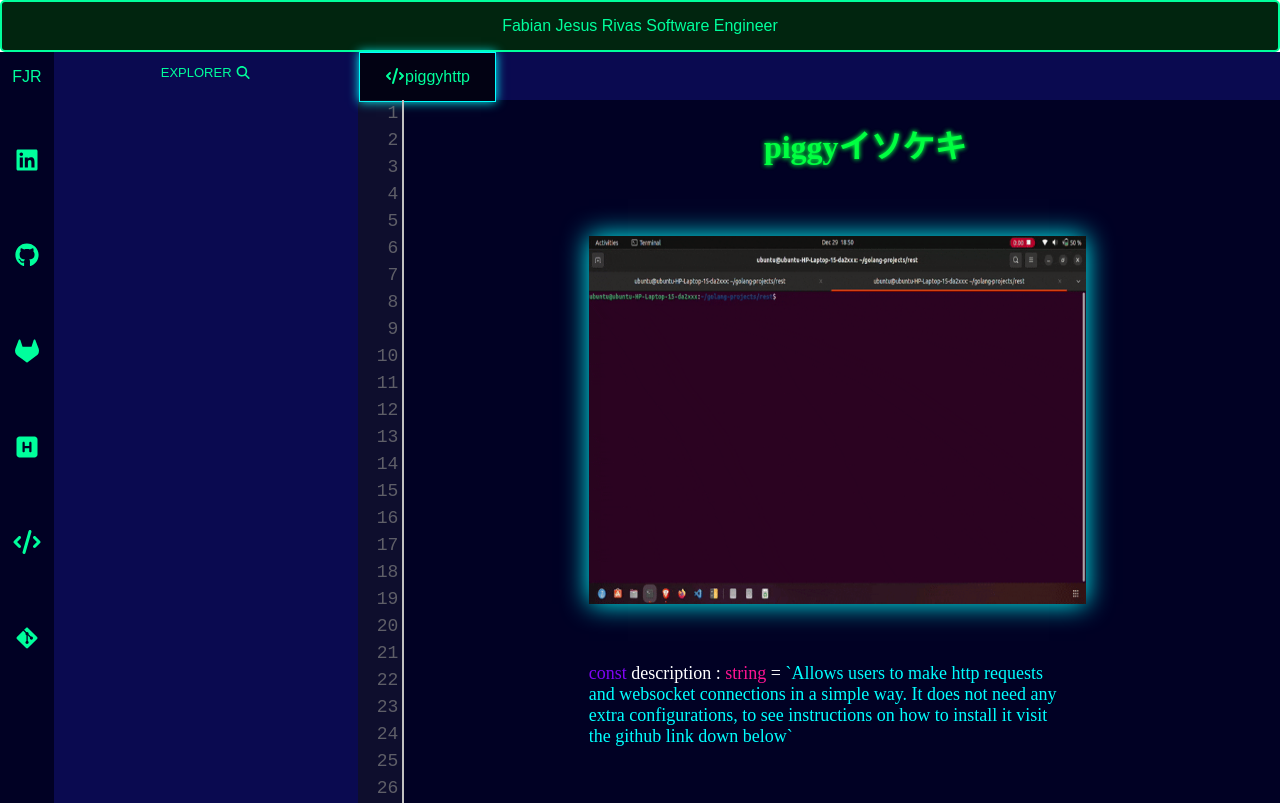
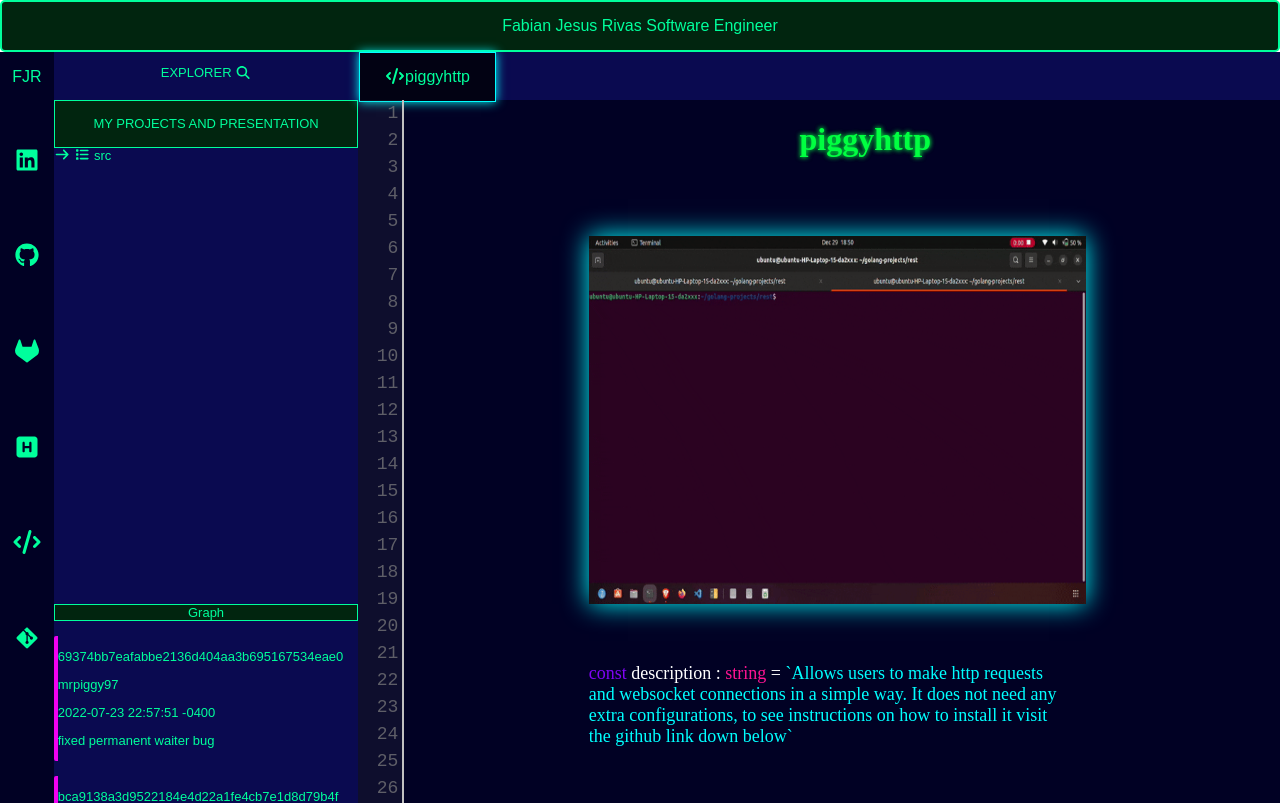
Before and after one commit to mrpiggy97/myportolio, a React (Vite) app: page /piggyhttp in a window 1280 px wide. Shown: the top 803 px of the page. Built offline with nearby package versions, Linux system fonts and the light colour scheme.

Commit message:
Reverted back css styles

```diff
--- a/src/App.css
+++ b/src/App.css
@@ -130,23 +130,12 @@ div.explorer{
 
 div.projects{
   display: grid;
-  grid-area: projects;
-  grid-template-rows: 5% 45% 5% 45%;
-  grid-template-areas: "frontend-header"
-                       "frontend"
-                       "backend-header"
-                       "backend";
-}
-
-@media screen and (min-width: 700px){
-  div#projects{
-    grid-template-columns: repeat(2, 46%);
-    grid-template-rows: 15% 85%;
-    grid-template-areas: "frontend-header backend-header"
-                         "frontend backend";
-    justify-content: space-around;
-    column-gap: 20px;
-  }
+  grid-template-rows: 3% 50% 47%;
+  grid-template-columns: 10% 10% 80%;
+  overflow: hidden;
+  grid-template-areas:  "projects-source projects-source ."
+                        ". projects-directory projects-directory"
+                        "project-logs project-logs project-logs";
 }
 
 div.projects-source{
@@ -158,19 +147,10 @@ div.projects-source{
 }
 div.projects-directories{
   display: grid;
-  grid-area: backend-header;
-  align-items: center;
-  justify-items: center;
-}
-
-div.backend-header1{
-  background-color: rgb(42, 4, 78);
-}
-div.backend-header2{
-  background-color: rgba(241, 5, 135, 0.911);
-}
-div.backend-header3{
-  background-color: rgb(42, 4, 78);
+  grid-area: projects-directory;
+  align-items: baseline;
+  align-content: baseline;
+  grid-template-rows: repeat(5, 10%);
 }
 
 div.project-logs{
@@ -184,13 +164,8 @@ blockquote{
   align-items: baseline;
 }
 
-@media screen and (min-width: 700px){
-  div#frontend{
-    row-gap: 60px;
-  }
-  div#backend{
-    row-gap: 60px;
-  }
+p.show-projects{
+  cursor: pointer;
 }
 
 p.project{
```
